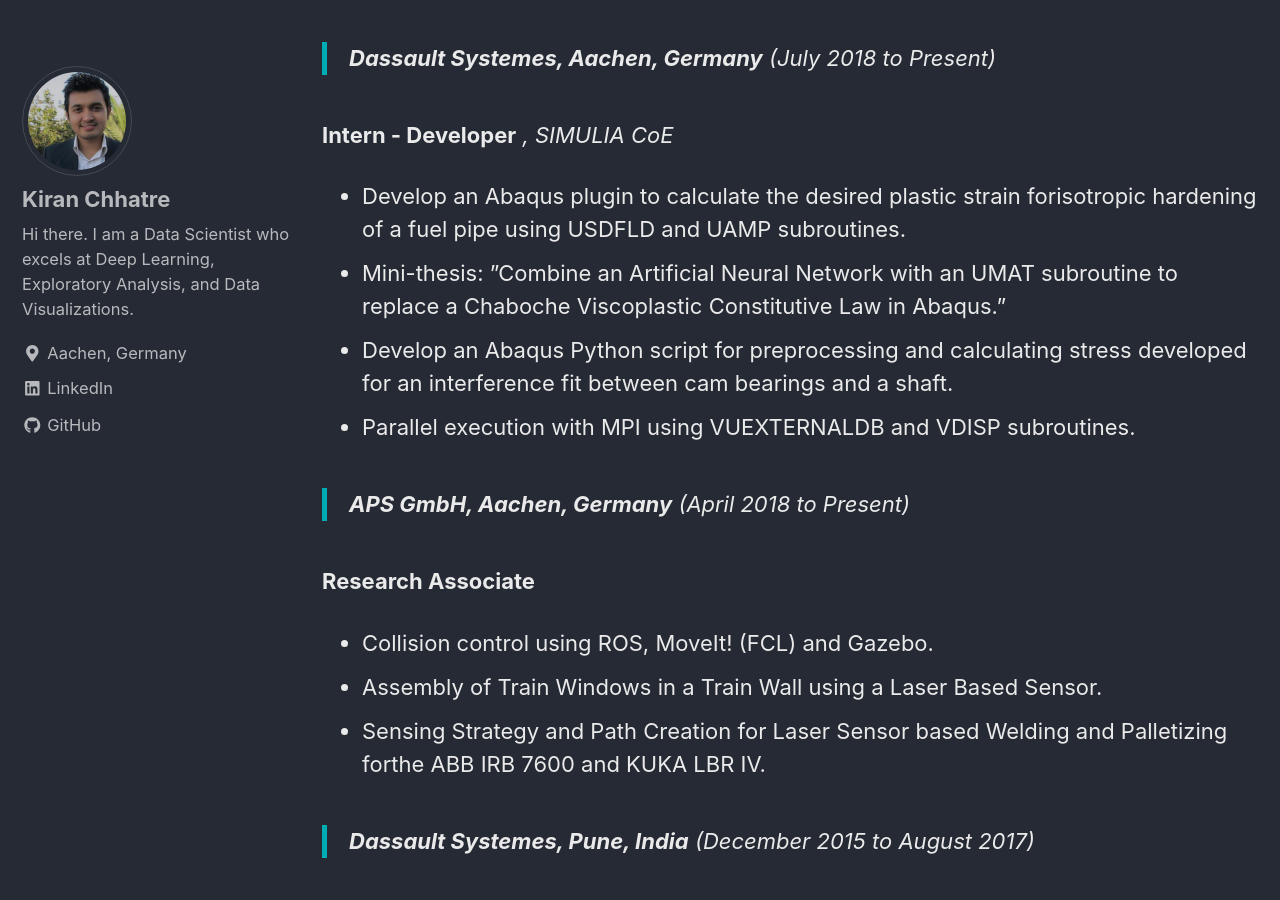
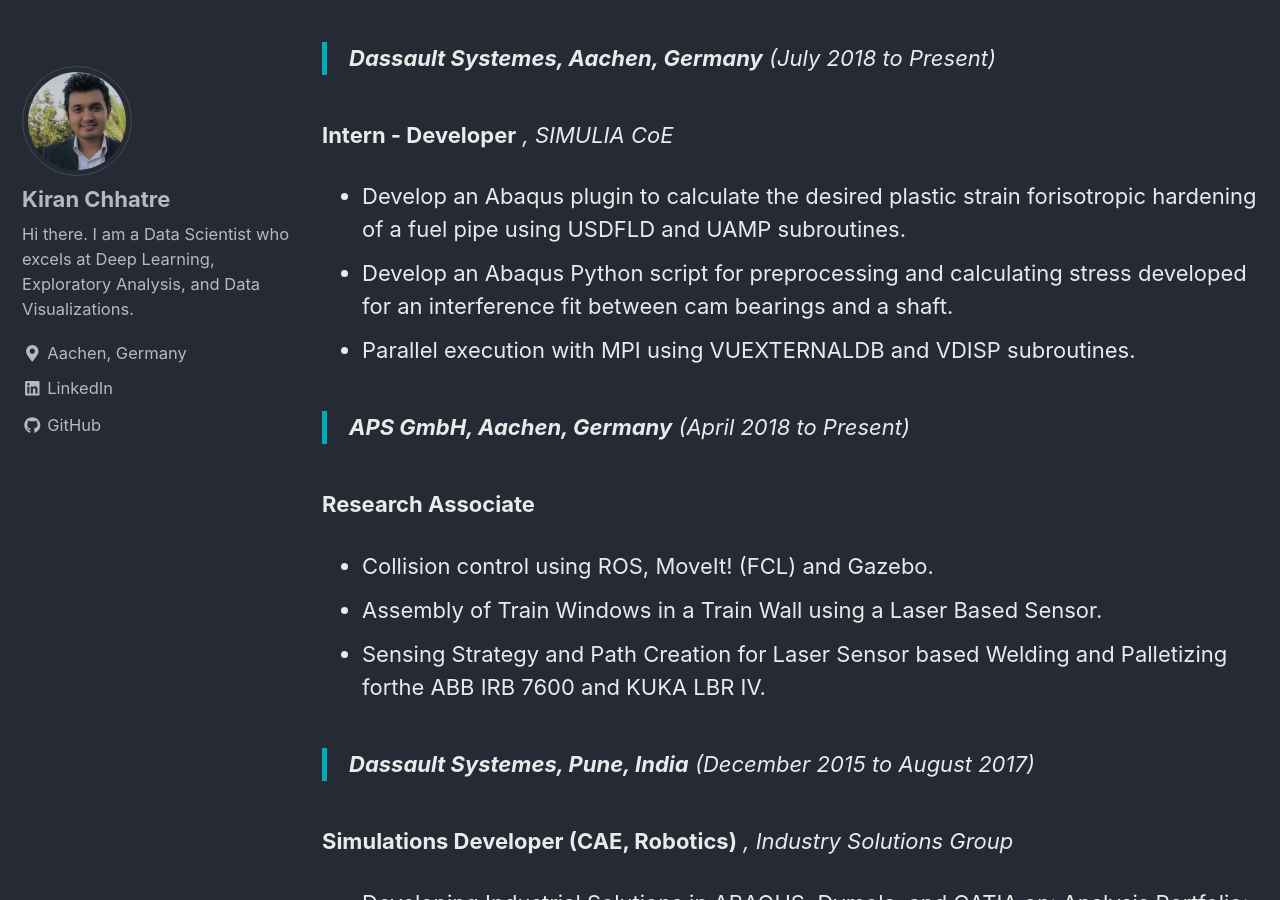
Before and after one commit to kiranchhatre/kiranchhatre.github.io, a Jekyll site: the page built from _pages/Industry.md, in a window 1280 px wide and 900 px high, scrolled down 417 px. Built offline with Jekyll 4.4.1, drawn with Linux system fonts in a browser that asks for light colours; cached includes are drawn as plain includes; nearby versions of some CDN libraries.

Commit message:
Update Industry.md

```diff
--- a/_pages/Industry.md
+++ b/_pages/Industry.md
@@ -17,8 +17,6 @@ classes: wide
 **Intern - Developer** *, SIMULIA CoE*
 -   Develop an Abaqus plugin to calculate the desired plastic strain forisotropic
     hardening of a fuel pipe using USDFLD and UAMP subroutines.
--   Mini-thesis: ”Combine an Artificial Neural Network with an UMAT subroutine
-    to replace a Chaboche Viscoplastic Constitutive Law in Abaqus.”
 -   Develop an Abaqus Python script for preprocessing and calculating stress
     developed for an interference fit between cam bearings and a shaft.
 -   Parallel execution with MPI using VUEXTERNALDB and VDISP subroutines.
```
